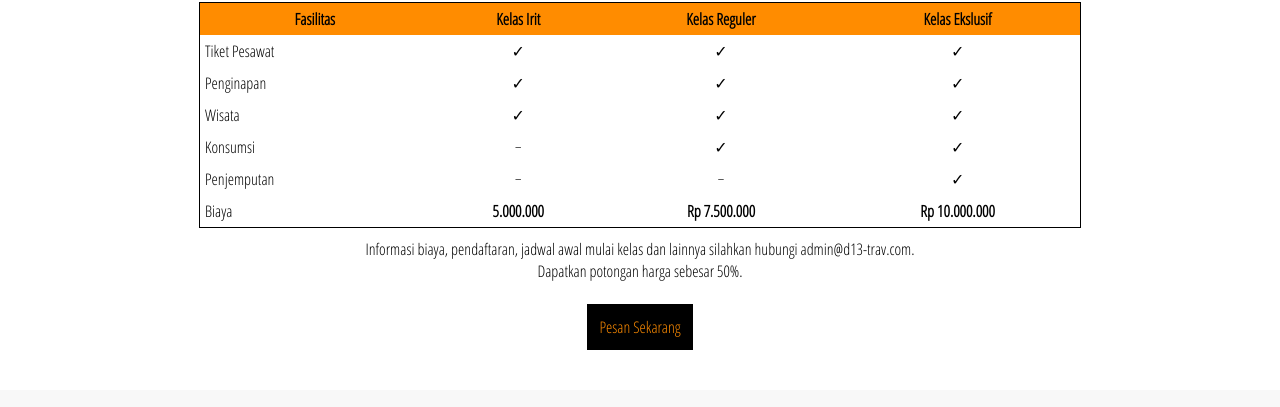
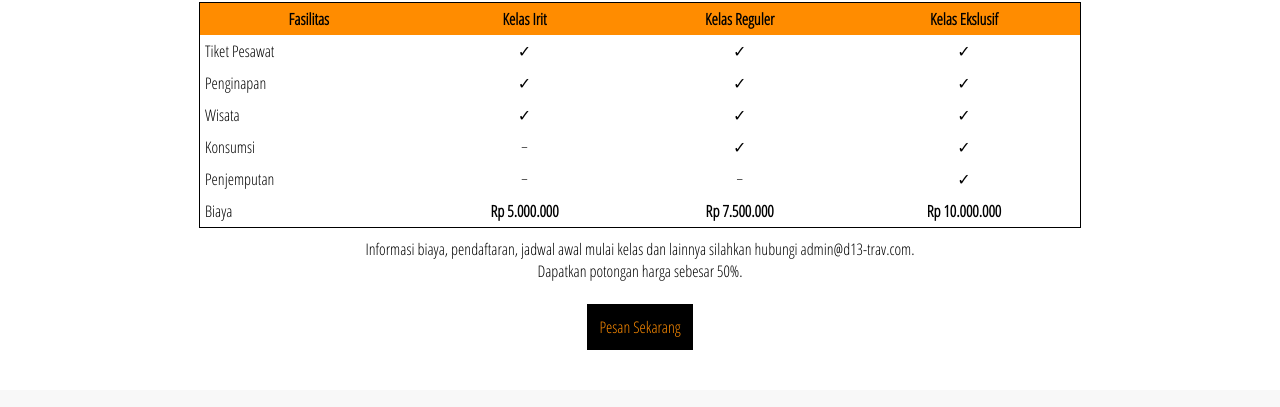
Before and after one commit to irhadykw/D13-Trav, a plain HTML site: page index.html in a window 1280 px wide. Shown: the part 1238-1645 px from the top of the page. Drawn offline with Linux system fonts and the light colour scheme.

Commit message:
Update index.html

```diff
--- a/index.html
+++ b/index.html
@@ -128,7 +128,7 @@
                             </tr>
                             <tr>
                                 <td>Biaya</td>
-                                <td><strong>5.000.000</strong></td>
+                                <td><strong>Rp 5.000.000</strong></td>
                                 <td><strong>Rp 7.500.000</strong></td>
                                 <td><strong>Rp 10.000.000</strong></td>
                             </tr>
```
